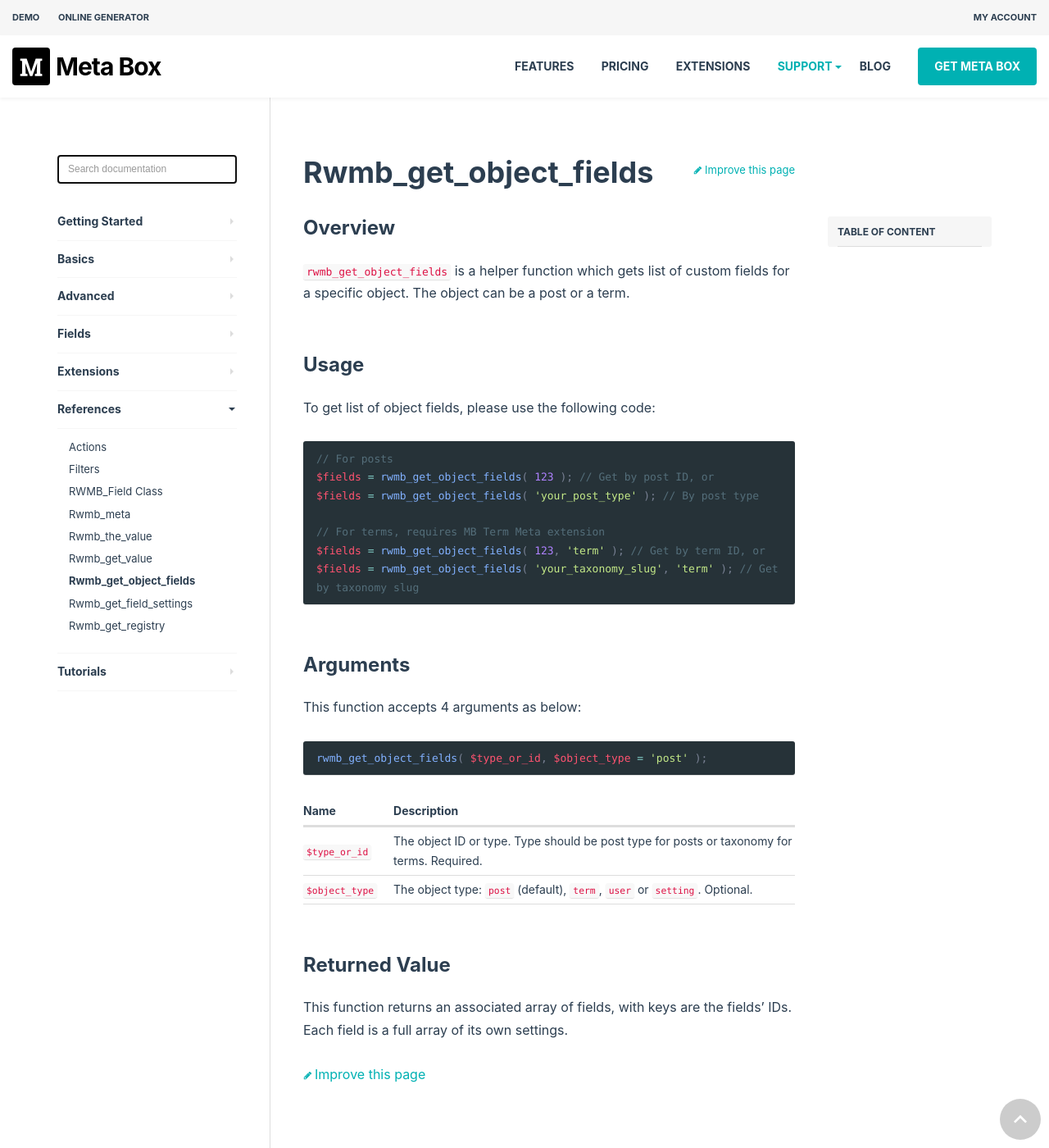
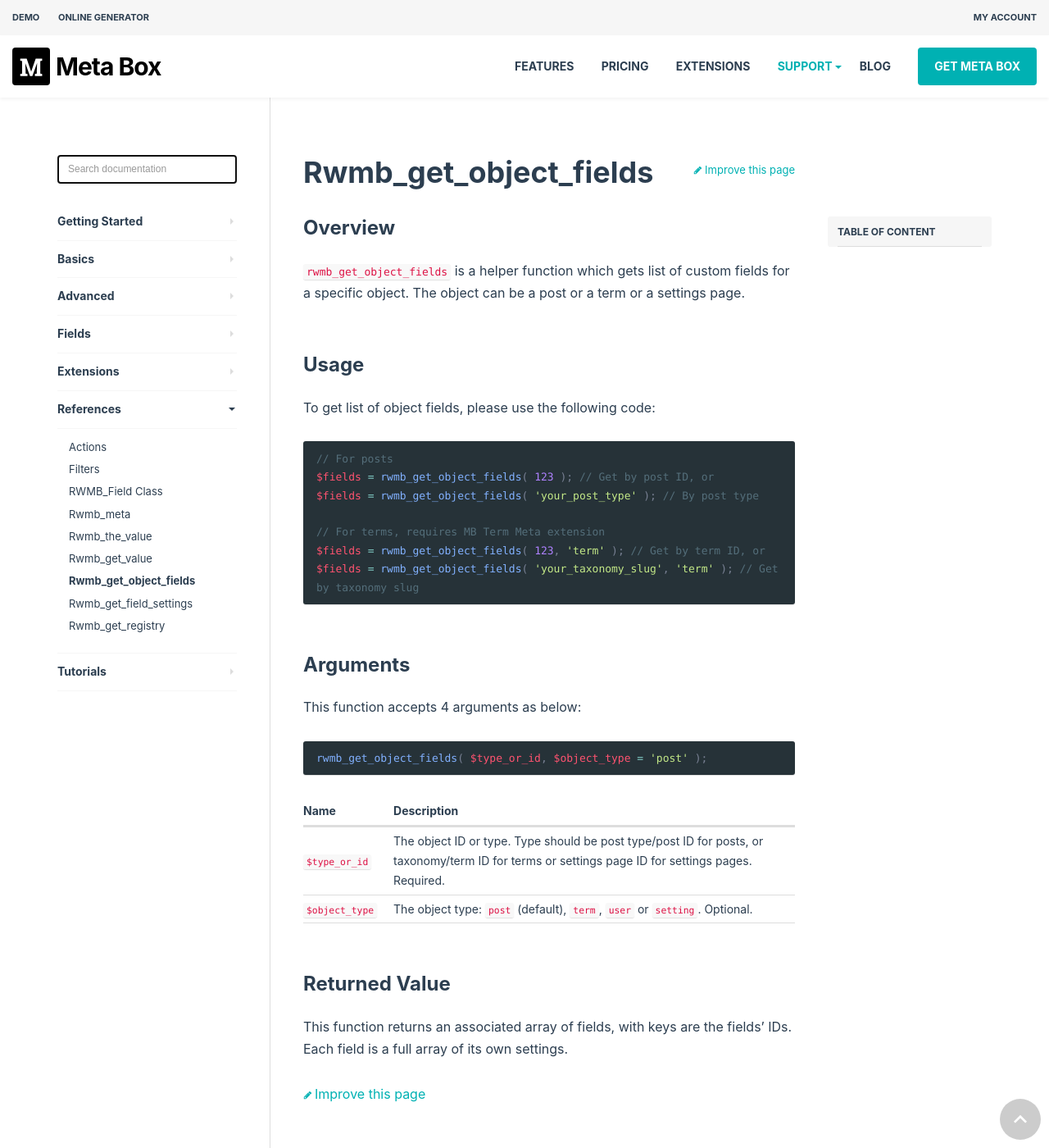
Before and after one commit to wpmetabox/docs, a Jekyll site: the page built from _docs/rwmb-get-object-fields.md, in a window 1280 px wide and 1400 px high. Shown: the whole window at 82% size. Built offline with Jekyll 4.4.1, drawn with Linux system fonts in a browser that asks for light colours; comment, search, counter and statistics services are not loaded.

Commit message:
Update rwmb-get-object-fields.md

```diff
--- a/_docs/rwmb-get-object-fields.md
+++ b/_docs/rwmb-get-object-fields.md
@@ -4,7 +4,7 @@
 
 ## Overview
 
-`rwmb_get_object_fields` is a helper function which gets list of custom fields for a specific object. The object can be a post or a term.
+`rwmb_get_object_fields` is a helper function which gets list of custom fields for a specific object. The object can be a post or a term or a settings page.
 
 ## Usage
 
@@ -29,7 +29,7 @@
 
 Name|Description
 ---|---
-`$type_or_id`|The object ID or type. Type should be post type for posts or taxonomy for terms. Required.
+`$type_or_id`|The object ID or type. Type should be post type/post ID for posts, or taxonomy/term ID for terms or settings page ID for settings pages. Required.
 `$object_type`|The object type: `post` (default), `term`, `user` or `setting`. Optional.
 
 ## Returned value
```
